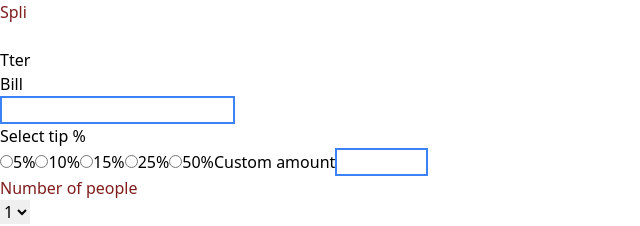
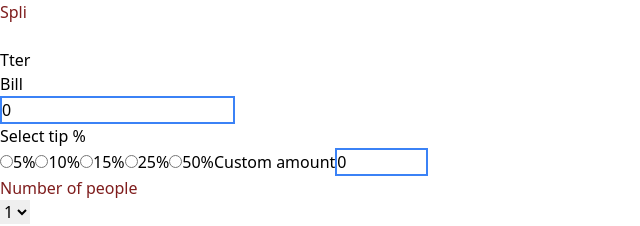
Before and after one commit to charlielizzy/tip-calculator-react, a React (Create React App) app: page / in a window 1280 px wide. Shown: the top 226 px of the page, without its empty margins (0-640 px from the left). Built offline with nearby package versions, Linux system fonts and the light colour scheme.

Commit message:
reset working

```diff
--- a/src/components/Calculator.jsx
+++ b/src/components/Calculator.jsx
@@ -19,7 +19,7 @@ const calculateTotalPerPerson = (bill, tipPerPerson, people) => {
 const handleReset = () => {
 setBill(0);
 setTipPercent(0);
-setPeople(0);
+setPeople(1);
 setTipPerPerson(0);
 setTotalPerPerson(0);
 }
@@ -50,7 +50,7 @@ return (
       <div>
         <div>
           <p>Bill</p>
-          <input type="number" className="border-2 border-blue-500" onChange={(e) => setBill(e.target.value)}/>
+          <input type="number" className="border-2 border-blue-500" value={bill} onChange={(e) => setBill(e.target.value)}/>
         </div>
         <div>
           <p>Select tip %</p>
@@ -100,11 +100,11 @@ return (
             onClick={handleCheck}
           /><label for="50">50%</label>
           <label for="custom">Custom amount</label>
-           <input type="number" id="custom" min="0" max="100" className="border-2 border-blue-500" onChange={(e) => setTipPercent(e.target.value / 100)} />
+           <input type="number" id="custom" min="0" max="100" className="border-2 border-blue-500" onChange={(e) => setTipPercent(e.target.value / 100)} value={inputChecked ? "" : tipPercent * 100} onFocus={() =>  setInputChecked(false)}/>
         </div>
         <div id="number-of-people">
           <p className="text-red-900">Number of people</p>
-          <select onChange={(e) => setPeople(e.target.value)}>
+          <select value={people} onChange={(e) => setPeople(e.target.value)}>
             <option value="1">1</option>
             <option value="2">2</option>
             <option value="3">3</option>
```
